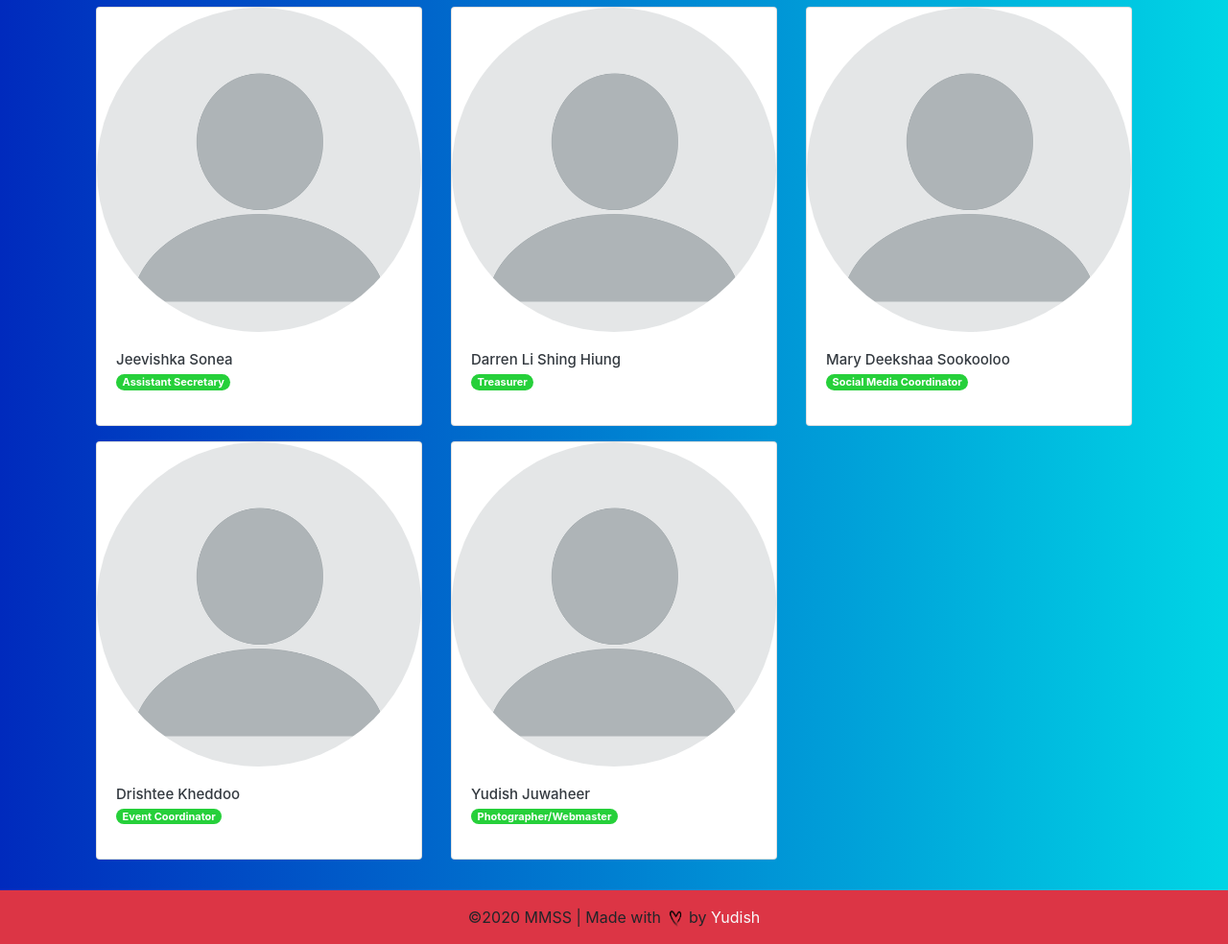
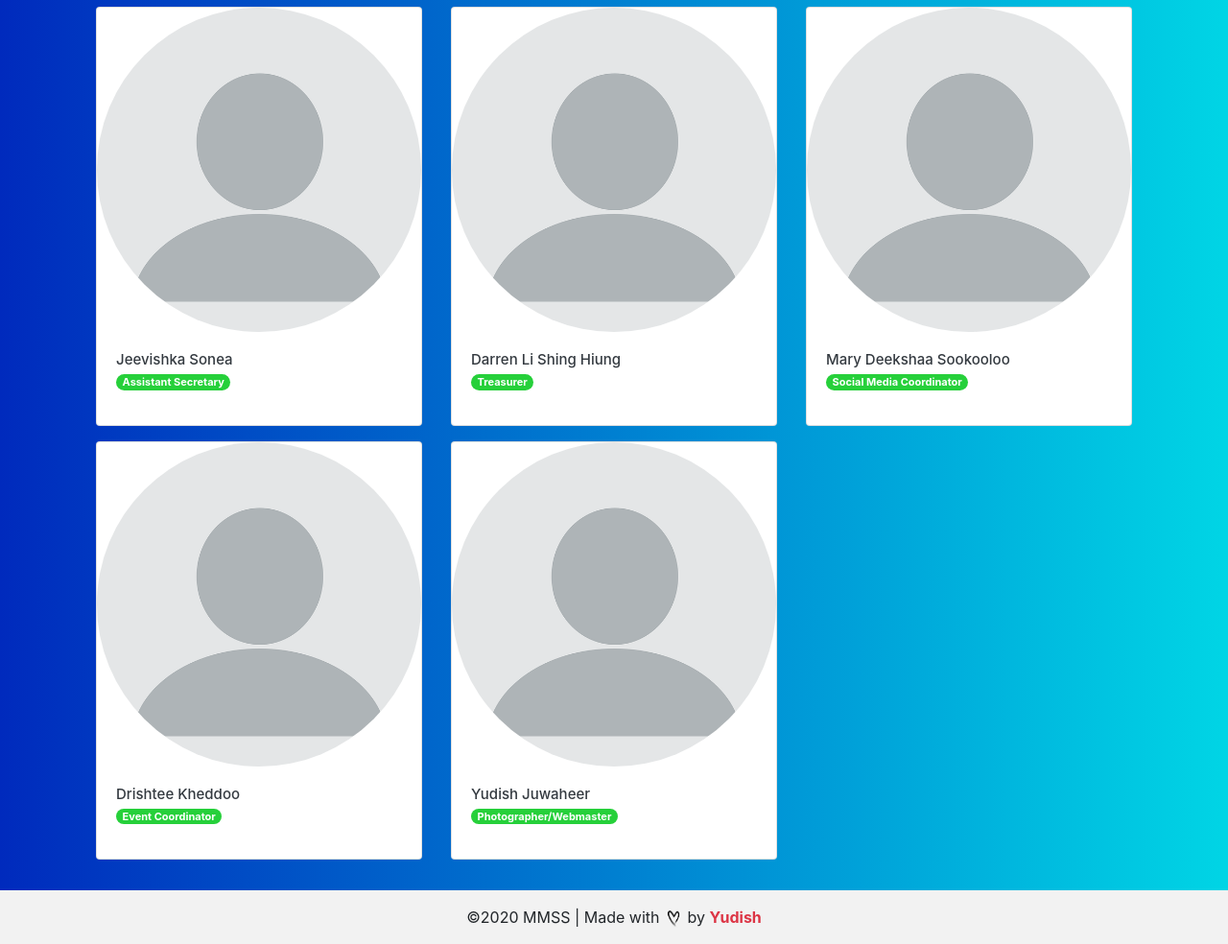
Before and after one commit to yjuwaheer/Mauritian_Society_Website, a plain HTML site: page about.html in a window 1280 px wide. Shown: the part 654-1638 px from the top of the page at 96% size. Drawn offline with nearby package versions, Linux system fonts and the light colour scheme.

Commit message:
Update about.html

```diff
--- a/about.html
+++ b/about.html
@@ -151,10 +151,10 @@
     </div>
 
     <!--Footer-->
-    <footer class="page-footer bg-danger">
+    <footer class="page-footer" style="background: #f2f2f2;">
         <div class="footer-copyright text-center py-3">
             &copy;2020 MMSS | Made with <img src="Elements/heartme.png" alt="" width="20" height="20"> by
-            <a class="text-light" href="https://github.com/yjuwaheer" target="_blank">Yudish</a>
+            <a class="text-danger" href="https://github.com/yjuwaheer" target="_blank"><strong>Yudish</strong></a>
         </div>
     </footer>
 
```
